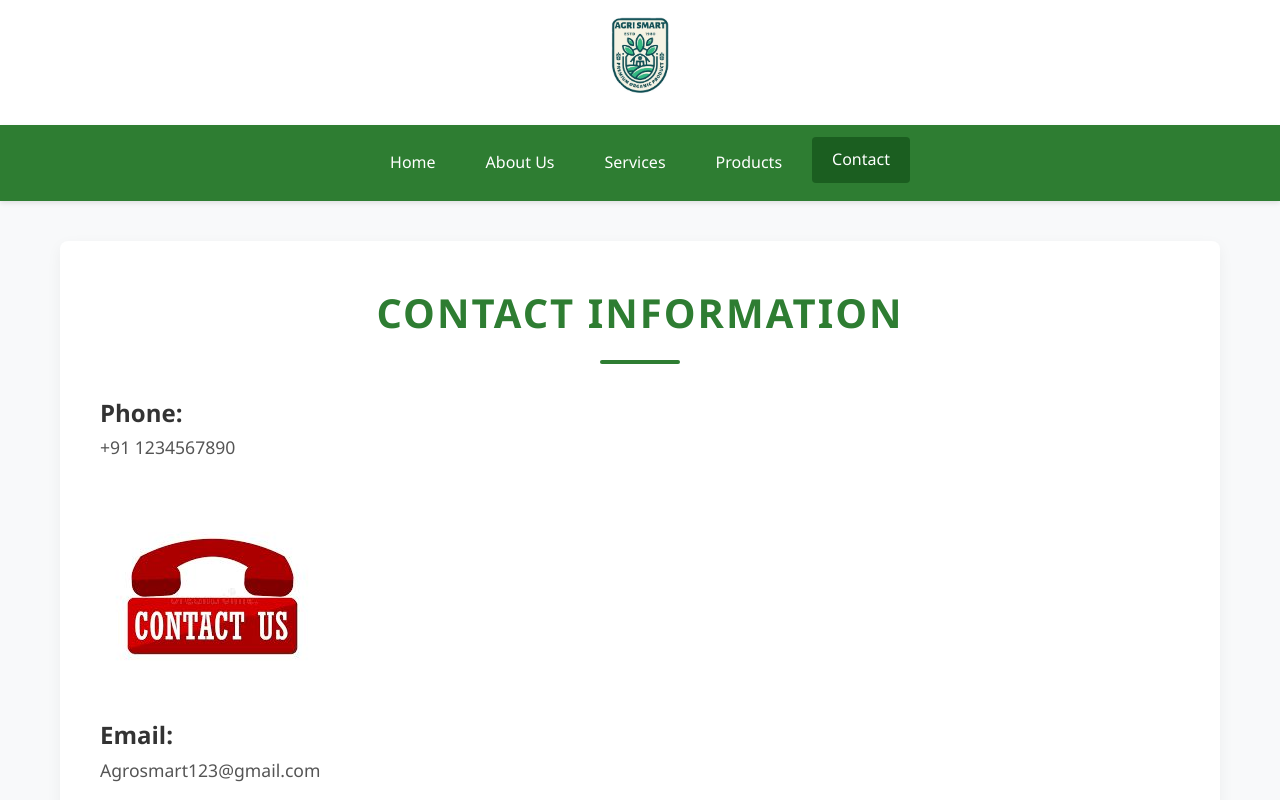
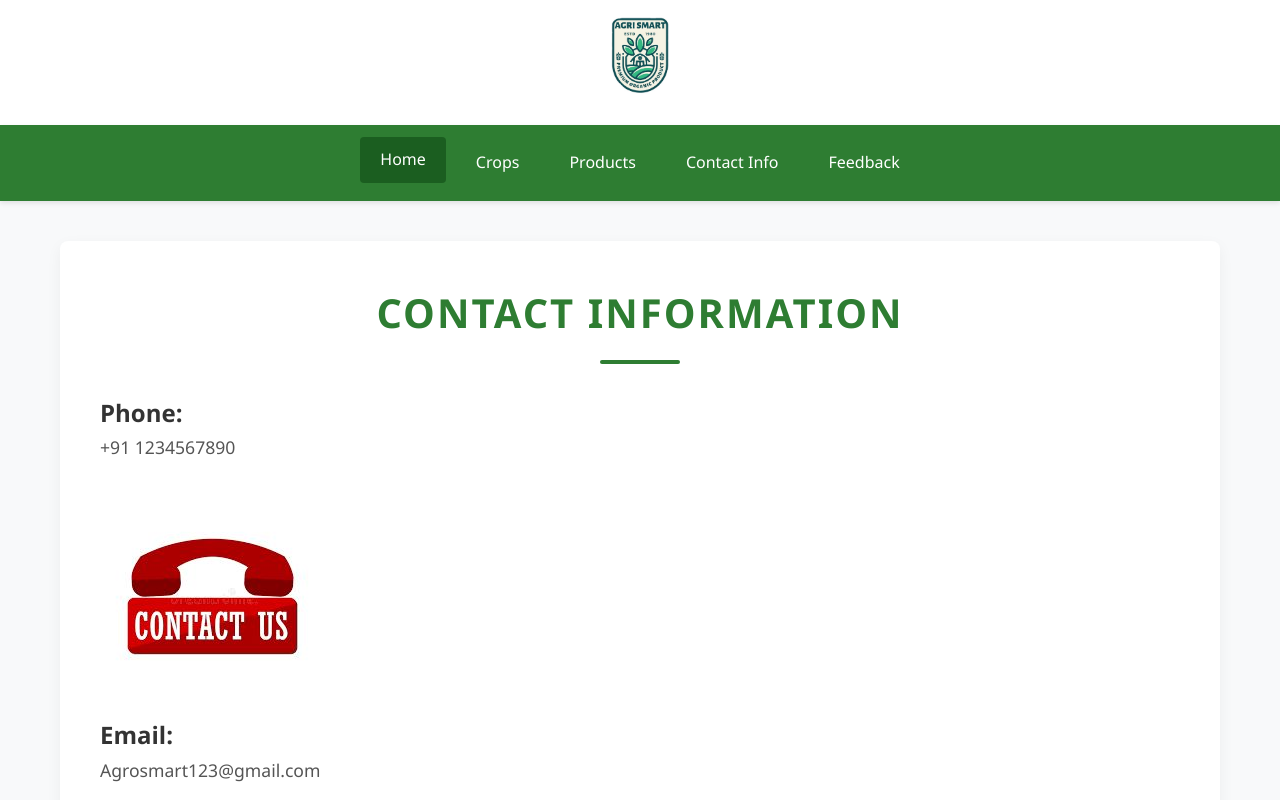
Before and after one commit to Kstsathvik/team07_Agricultueranditsproducts, a plain HTML site: page contactinfo.html in a window 1280 px wide. Shown: the top 800 px of the page. Drawn offline with Linux system fonts and the light colour scheme.

Commit message:
Update contactinfo.html

```diff
--- a/contactinfo.html
+++ b/contactinfo.html
@@ -16,11 +16,11 @@
     <!-- Navigation -->
     <nav>
         <ul>
-            <li><a href="index.html">Home</a></li>
-            <li><a href="about.html">About Us</a></li>
-            <li><a href="services.html">Services</a></li>
-            <li><a href="products.html">Products</a></li>
-            <li><a href="contact.html" class="active">Contact</a></li>
+            <li><a href="index.html" class="active">Home</a></li>
+                <li><a href="crops.html">Crops</a></li>
+                <li><a href="products.html">Products</a></li>
+                <li><a href="contactinfo.html">Contact Info</a></li>
+                <li><a href="Feedback.html">Feedback</a></li>
         </ul>
     </nav>
 
```
